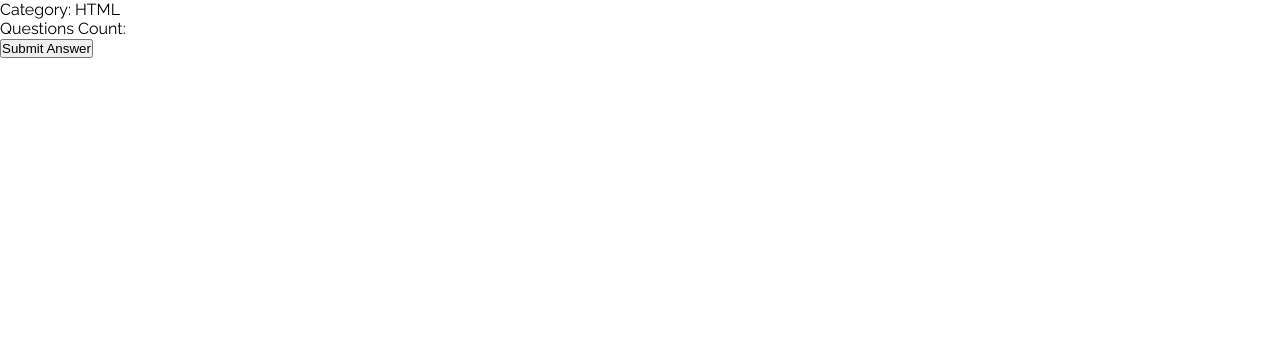
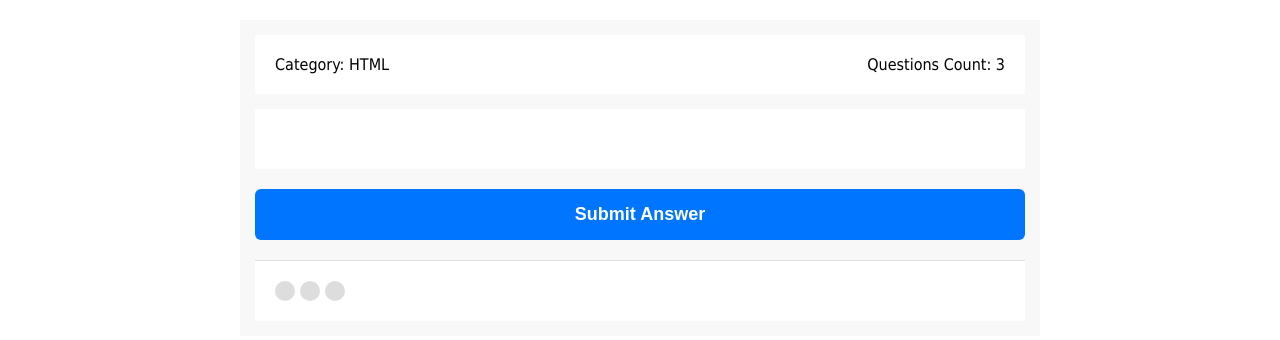
Before and after one commit to ibra8080/FootyTrivia-Challenge, a plain HTML site: page index.html in a window 1280 px wide. Drawn offline with Linux system fonts and the light colour scheme; files that its build step writes are made by us from their sources.

Commit message:
Add count Questions function

```diff
--- a/assets/css/style.css
+++ b/assets/css/style.css
@@ -1,13 +1,103 @@
 * {
+    box-sizing: border-box;
+  }
+  body {
+    font-family: Tahoma, Arial;
+  }
+  .quiz-app {
+    margin: 20px auto;
+    width: 800px;
+    background-color: #f8f8f8;
+    padding: 15px;
+  }
+  .quiz-app .quiz-info {
+    display: flex;
+    background-color: #fff;
+    padding: 20px;
+  }
+  .quiz-app .quiz-info .category {
+    flex: 1;
+  }
+  .quiz-app .quiz-info .count {
+    flex: 1;
+    text-align: right;
+  }
+  .quiz-app .quiz-area {
+    background-color: #fff;
+    padding: 20px;
+    margin-top: 15px;
+  }
+  .quiz-app .quiz-area h2 {
     margin: 0;
-    padding: 0;
-    box-sizing: border-box;
-}
-body {
-    font-family: "Raleway", sans-serif;
-}
-.quiz_box {
-    width: 550px;
-    border-radius: 5px;
-    transform: translate(-50%, -50%) scale(0.9);
-}
+  }
+  .quiz-app .answers-area {
+    background-color: #fff;
+    padding: 0 20px 20px;
+  }
+  .quiz-app .answers-area .answer {
+    background-color: #f9f9f9;
+    padding: 15px;
+  }
+  .quiz-app .answers-area .answer:not(:last-child) {
+    border-bottom: 1px solid #dfdfdf;
+  }
+  .quiz-app .answers-area .answer input[type="Radio"]:checked + label {
+    color: #0075ff;
+  }
+  .quiz-app .answers-area .answer label {
+    cursor: pointer;
+    font-weight: bold;
+    color: #777;
+    font-size: 14px;
+    margin-left: 5px;
+    position: relative;
+    top: -1px;
+  }
+  .quiz-app .submit-button {
+    background-color: #0075ff;
+    display: block;
+    width: 100%;
+    padding: 15px;
+    border: none;
+    color: #fff;
+    font-weight: bold;
+    font-size: 18px;
+    cursor: pointer;
+    border-radius: 6px;
+    margin: 20px auto;
+  }
+  .quiz-app .submit-button:focus {
+    outline: none;
+  }
+  .quiz-app .bullets {
+    border-top: 1px solid #dfdfdf;
+    background-color: #fff;
+    display: flex;
+    padding: 20px;
+  }
+  .quiz-app .bullets .spans {
+    flex: 1;
+    display: flex;
+  }
+  .quiz-app .bullets .spans span {
+    width: 20px;
+    height: 20px;
+    background-color: #ddd;
+    margin-right: 5px;
+    border-radius: 50%;
+  }
+  .quiz-app .bullets .spans span.on {
+    background-color: #0075ff;
+  }
+  .quiz-app .results span {
+    font-weight: bold;
+  }
+  .quiz-app .results span.bad {
+    color: #dc0a0a;
+  }
+  .quiz-app .results span.good {
+    color: #009688;
+  }
+  .quiz-app .results span.perfect {
+    color: #0075ff;
+  }
--- a/assets/js/script.js
+++ b/assets/js/script.js
@@ -1,3 +1,7 @@
+// Select Elements
+let countSpan = document.querySelector(".quiz-info .count span");
+let bulletsSpanContainer = document.querySelector('.bullets .spans');
+
 function getQuestions() {
 
     let myRequest = new XMLHttpRequest();
@@ -7,13 +11,30 @@ function getQuestions() {
 
         if (this.readyState === 4 && this.status === 200) {
             let questionsObject = JSON.parse(this.responseText)
-            console.log(questionsObject);
+            let questionCount = questionsObject.length;
+
+            // creatBullets + set Questions Count
+            createBullets(questionCount);
         }
-
-    }
+    };
 
 
     myRequest.open('GET', 'assets/questions.json', true);
     myRequest.send();
 }
 getQuestions();
+
+function createBullets(num) {
+    countSpan.innerHTML = num;
+
+    // Creat spans
+    for (let i = 0; i < num; i++) {
+        // Creat Bullets
+        let theBullet = document.createElement('span');
+
+        // Append Bullets to Container
+        bulletsSpanContainer.appendChild(theBullet)
+
+
+    }
+}
--- a/index.html
+++ b/index.html
@@ -4,7 +4,7 @@
 <head>
     <meta charset="UTF-8">
     <meta name="viewport" content="width=device-width, initial-scale=1.0">
-    <link rel="stylesheet" href="assets/style.css">
+    <link rel="stylesheet" href="assets/css/style.css">
     <!-- font awesome and google fonts -->
     <link rel="stylesheet" href="https://use.fontawesome.com/releases/v5.7.2/css/all.css"
         integrity="sha384-fnmOCqbTlWIlj8LyTjo7mOUStjsKC4pOpQbqyi7RrhN7udi9RwhKkMHpvLbHG9Sr" crossorigin="anonymous">
```
